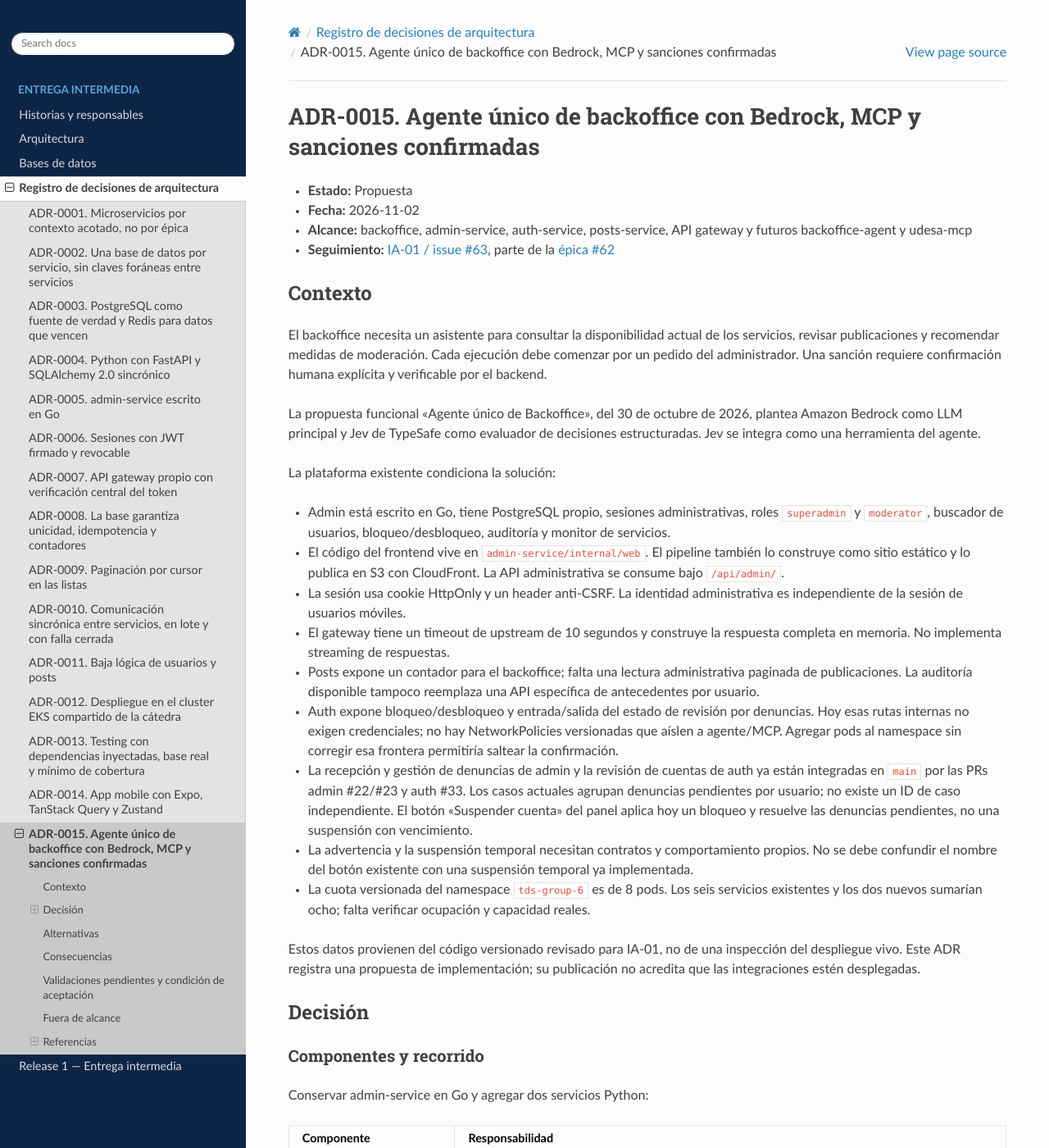
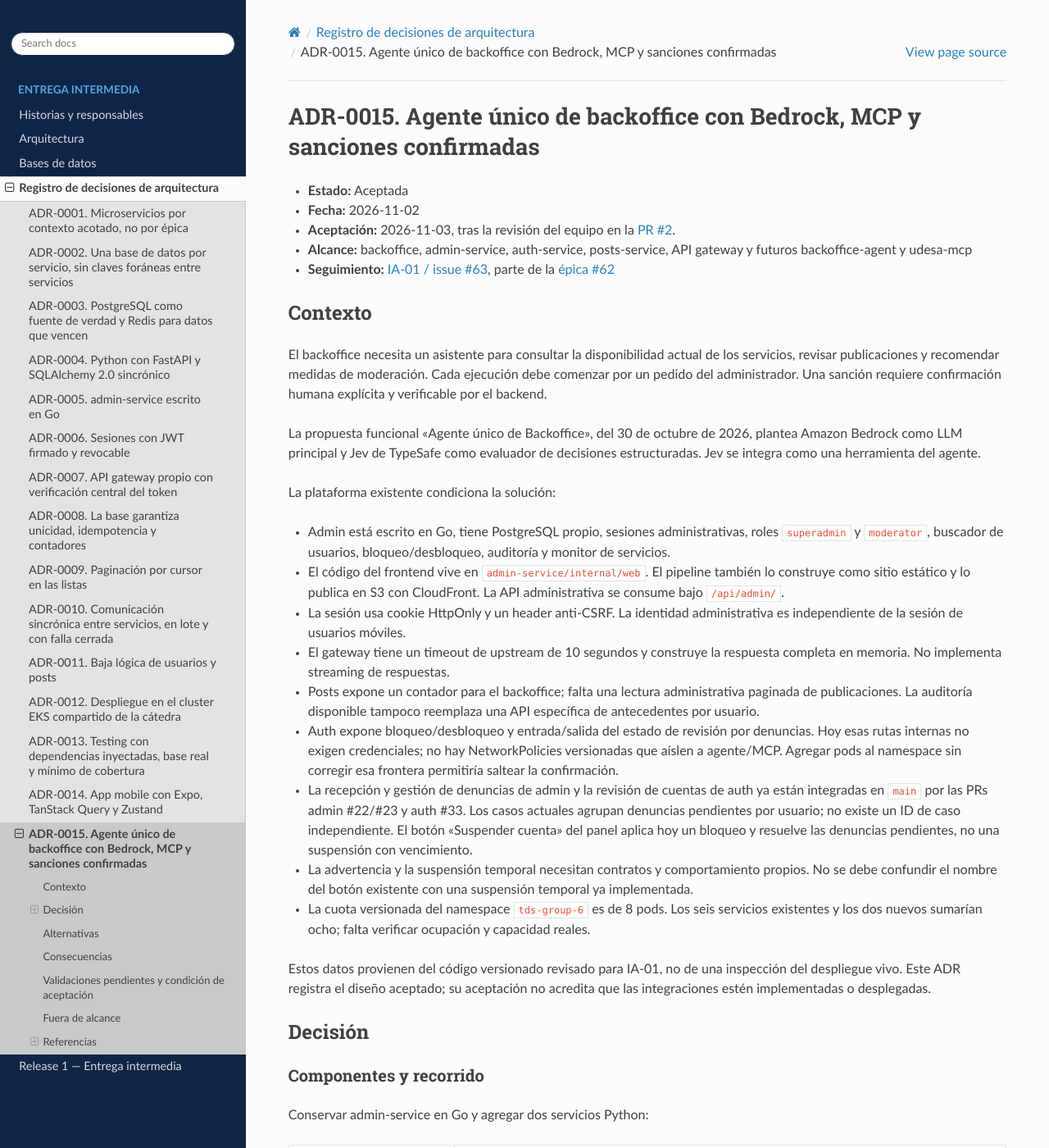
Before and after one commit to tds-g6-2s2026/udesa-x-docs, a Sphinx documentation site: the page built from docs/adr-0015.md, in a window 1280 px wide and 1400 px high. Shown: the whole window at 82% size. Built offline with Sphinx 7.4.7 and the Read the Docs theme 3.1.0, drawn with Linux system fonts in a browser that asks for light colours; some of the changed text lies outside the part shown.

Commit message:
docs: aceptar ADR-0015 tras revision del equipo

```diff
--- a/docs/adr-0015.md
+++ b/docs/adr-0015.md
@@ -1,7 +1,8 @@
 # ADR-0015. Agente único de backoffice con Bedrock, MCP y sanciones confirmadas
 
-- **Estado:** Propuesta
+- **Estado:** Aceptada
 - **Fecha:** 2026-11-02
+- **Aceptación:** 2026-11-03, tras la revisión del equipo en la [PR #2](https://github.com/tds-g6-2s2026/udesa-x-docs/pull/2#issuecomment-6603861994).
 - **Alcance:** backoffice, admin-service, auth-service, posts-service, API gateway y futuros backoffice-agent y udesa-mcp
 - **Seguimiento:** [IA-01 / issue #63](https://github.com/tds-g6-2s2026/udesa-x-project/issues/63), parte de la [épica #62](https://github.com/tds-g6-2s2026/udesa-x-project/issues/62)
 
@@ -23,7 +24,7 @@
 - La advertencia y la suspensión temporal necesitan contratos y comportamiento propios. No se debe confundir el nombre del botón existente con una suspensión temporal ya implementada.
 - La cuota versionada del namespace `tds-group-6` es de 8 pods. Los seis servicios existentes y los dos nuevos sumarían ocho; falta verificar ocupación y capacidad reales.
 
-Estos datos provienen del código versionado revisado para IA-01, no de una inspección del despliegue vivo. Este ADR registra una propuesta de implementación; su publicación no acredita que las integraciones estén desplegadas.
+Estos datos provienen del código versionado revisado para IA-01, no de una inspección del despliegue vivo. Este ADR registra el diseño aceptado; su aceptación no acredita que las integraciones estén implementadas o desplegadas.
 
 ## Decisión
 
@@ -193,7 +194,7 @@
 
 En la terminal de trabajo revisada para esta propuesta no hay credenciales AWS utilizables, contexto de kubectl seleccionado ni `TYPESAFE_API_KEY` en el entorno del proceso. Esto no demuestra que falten en otros entornos; las pruebas reales siguen pendientes.
 
-El ADR pasa de Propuesta a Aceptada después de la revisión del equipo y del registro de estas validaciones en IA-01. La PR documental no cierra por sí sola el issue #63. Las implementaciones se distribuyen en [IA-02 a IA-13](https://github.com/tds-g6-2s2026/udesa-x-project/issues/62).
+El equipo aceptó el diseño en la revisión de la PR #2. Las validaciones reales enumeradas arriba siguen pendientes y su registro se mantiene como seguimiento en IA-01; la aceptación del diseño no las da por realizadas. La PR documental no cierra por sí sola el issue #63. Las implementaciones se distribuyen en [IA-02 a IA-13](https://github.com/tds-g6-2s2026/udesa-x-project/issues/62).
 
 Respecto del backlog original, IA-02 (#64) implementa cinco tools; IA-04 (#66) incorpora denuncias y revisión al historial; IA-05 (#67) reutiliza `/healthcheck`; IA-08 (#70) protege las escrituras y coordina restricciones; IA-09/IA-10 (#71/#72) incluyen snapshot/disposición de caso y ejecución directa desde admin; IA-13 (#75) verifica intentos de acceso directo, caída de componentes IA y concurrencia de denuncias. Las menciones anteriores a seis tools o a `execute_sanction` como tool MCP quedan reemplazadas por esta revisión del ADR; los textos de las issues deberán alinearse al implementarlas.
 
```
